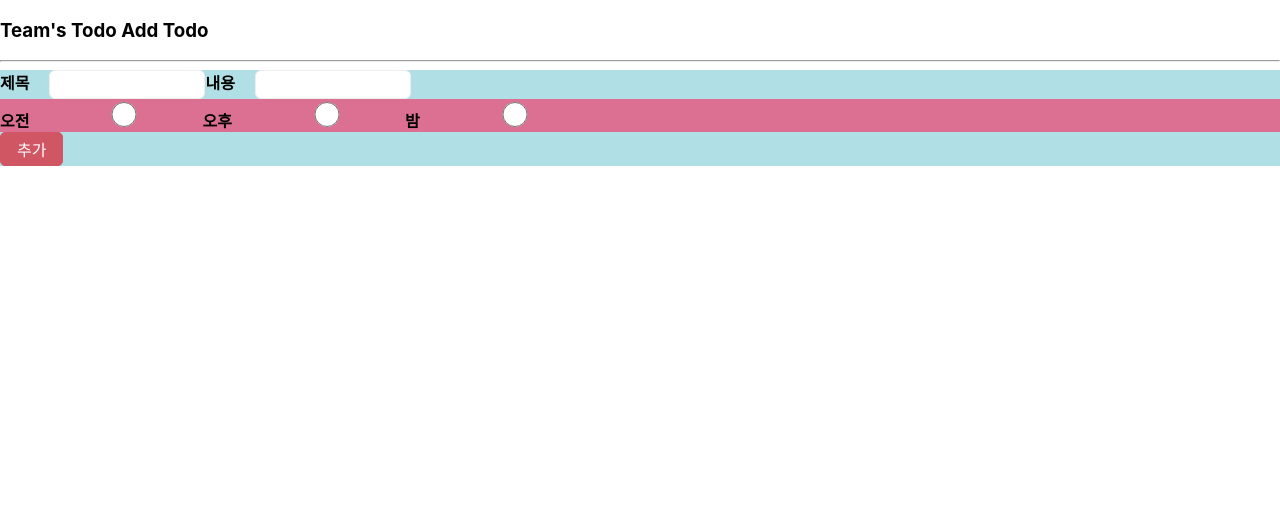
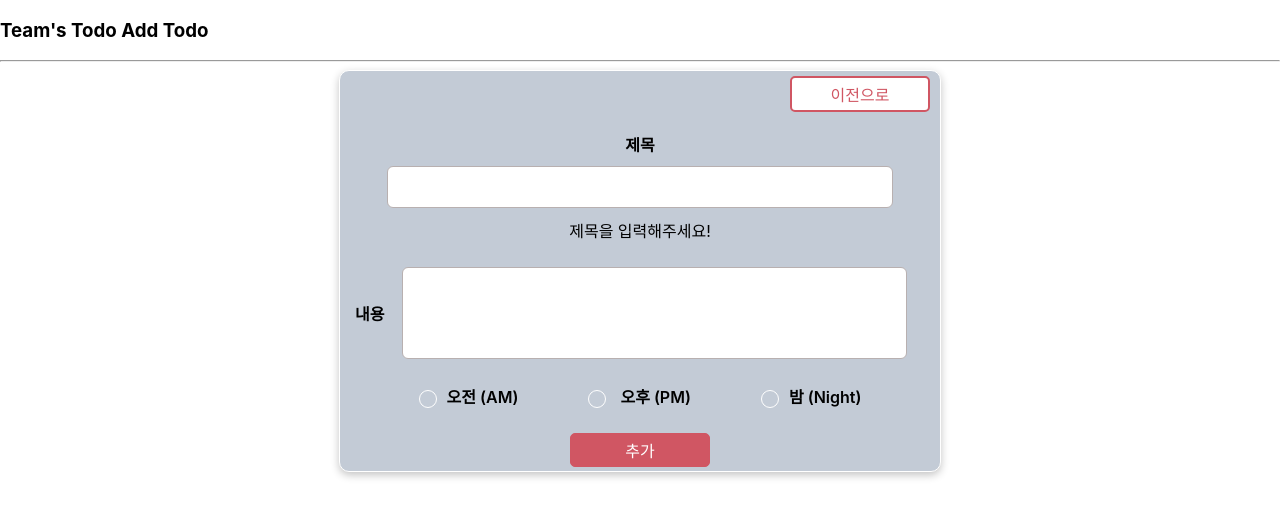
Before and after one commit to dkaodkaork/Team-Todo-HW, a React (Create React App) app: page /add in a window 1280 px wide. Shown: the top 516 px of the page. Built offline with nearby package versions, Linux system fonts and the light colour scheme.

Commit message:
style: AddTodoForm CSS 스타일 작업 및 AddTodoPage 컴포넌트 분리

```diff
--- a/package.json
+++ b/package.json
@@ -17,6 +17,7 @@
     "react-uuid": "^2.0.0",
     "redux": "^4.2.0",
     "styled-components": "^5.3.6",
+    "uuid": "^9.0.0",
     "web-vitals": "^2.1.0",
     "yarn": "^1.22.19"
   },
--- a/src/components/add/addTodo/AddTodoForm.jsx
+++ b/src/components/add/addTodo/AddTodoForm.jsx
@@ -1,27 +1,30 @@
 import { useState, useRef } from "react";
-import { useDispatch, useSelector } from "react-redux";
+import { useDispatch } from "react-redux";
+import { useNavigate } from "react-router-dom";
 import axios from "axios";
+import uuid from "react-uuid";
 
 import { addTodo } from "../../../redux/modules/todo";
 import classes from "./AddTodoForm.module.css";
 import Button from "../../elements/Button";
 import useDate from "../../../hooks/useDate";
 
-const AddTodo = () => {
+const AddTodoForm = (props) => {
+  console.log(props.modal.clicked);
+
   const [state, setState] = useState({ title: "", content: "" });
   const [when, setWhen] = useState({ checked: false, value: "" });
-  const date = useDate();
-  // const [todo, setTodo] = useState("");
 
   const dispatch = useDispatch();
+  const navigate = useNavigate();
+
+  const date = useDate();
 
   const titleInput = useRef();
   const radioInput1 = useRef();
   const radioInput2 = useRef();
   const radioInput3 = useRef();
 
-  const todoList = useSelector((state) => state.todo.todos);
-  console.log(todoList);
   const eventHander = (e) => {
     const id = e.target.id;
     const value = e.target.value;
@@ -38,14 +41,22 @@ const AddTodo = () => {
     event.preventDefault();
 
     const newTodo = {
+      id: uuid(),
       title: state.title,
       content: state.content,
       progress: "plan",
       when: when.value,
-      date: date,
+      createDate: date,
     };
-    if (state.title && state.content !== "" && when !== "") {
-      await axios.post("http://localhost:3001/posts", newTodo);
+    if (state.title === "") {
+      alert("제목을 입력해주세요");
+    } else if (state.content === "") {
+      alert("내용을 입력해주세요");
+    } else if (when.value === "") {
+      alert("언제할지 선택해주세요");
+    }
+    if (state.title && state.content !== "" && when.value !== "") {
+      await axios.post("http://localhost:3001/todos", newTodo);
       dispatch(addTodo(newTodo));
       setState({ title: "", content: "" });
       setWhen({ checked: false, when: "" });
@@ -53,28 +64,51 @@ const AddTodo = () => {
       radioInput2.current.checked = false;
       radioInput3.current.checked = false;
       titleInput.current.focus();
+      props.modal.clicked = true;
     }
   };
-
   return (
     <div>
-      <h3>Team's Todo Add Todo</h3>
-      <hr />
-      <div className={classes.formContainer}>
+      <div className={classes.addTodoContainer}>
+        <Button
+          className={classes.addTodoGobackbtn}
+          onClick={() => navigate("/")}
+        >
+          이전으로
+        </Button>
         <form className={classes.formContainer}>
-          <label htmlFor="title">제목</label>
-          {/* 제목입력 */}
-          <input
+          <div className={classes.inputTitleDiv}>
+            <label style={{}} htmlFor="title">
+              제목
+            </label>
+            <textarea
+              maxLength={30}
               id="title"
               value={state.title}
               onChange={eventHander}
               ref={titleInput}
+              className={classes.inputTitle}
+              type="textArea"
+              required
             />
-          <label htmlFor="content">내용</label>
-          {/* 내용입력 */}
-          <input id="content" value={state.content} onChange={eventHander} />
-          <div className={classes.whenSelect}>
-            <label htmlFor="morning">오전</label>
+            <div>제목을 입력해주세요!</div>
+          </div>
+          <div className={classes.inputContentDiv}>
+            <label style={{}} htmlFor="content">
+              내용
+            </label>
+            <textarea
+              maxLength={50}
+              id="content"
+              value={state.content}
+              onChange={eventHander}
+              className={classes.inputContent}
+              required
+            />
+          </div>
+
+          <div className={classes.inputWhenSelect}>
+            <label className={classes.inputWhenMorning}>
               <input
                 id="morning"
                 type="radio"
@@ -83,7 +117,10 @@ const AddTodo = () => {
                 onChange={whenStateChangeHandler}
                 ref={radioInput1}
               />
-            <label htmlFor="afternoon">오후</label>
+              <span>오전 (AM)</span>
+            </label>
+
+            <label className={classes.inputWhenAfternoon}>
               <input
                 id="afternoon"
                 type="radio"
@@ -92,7 +129,10 @@ const AddTodo = () => {
                 onChange={whenStateChangeHandler}
                 ref={radioInput2}
               />
-            <label htmlFor="evening">밤</label>
+              <span> 오후 (PM)</span>
+            </label>
+
+            <label className={classes.inputWhenEvening}>
               <input
                 id="evening"
                 type="radio"
@@ -101,12 +141,16 @@ const AddTodo = () => {
                 onChange={whenStateChangeHandler}
                 ref={radioInput3}
               />
+              <span>밤 (Night)</span>
+            </label>
           </div>
-          <Button onClick={addTodoHandler}>추가</Button>
         </form>
+        <Button className={classes.addTodoBtn} onClick={addTodoHandler}>
+          추가
+        </Button>
       </div>
     </div>
   );
 };
 
-export default AddTodo;
+export default AddTodoForm;
--- a/src/components/add/addTodo/AddTodoForm.module.css
+++ b/src/components/add/addTodo/AddTodoForm.module.css
@@ -1,6 +1,88 @@
+.addTodoContainer {
+  width: 600px;
+  height: 400px;
+  border: 1px solid white;
+  border-radius: 10px;
+  display: flex;
+  flex-direction: column;
+  margin: 0 auto;
+  background-color: #c3cbd6;
+  box-shadow: rgba(0, 0, 0, 0.24) 0px 3px 8px;
+}
+.addTodoGobackbtn {
+  margin: 5px 75%;
+  height: 40px;
+  width: 140px;
+  border: 2px solid #d05663 !important;
+  background-color: white !important;
+  color: #d05663 !important;
+}
+.addTodoGobackbtn:hover,
+.addTodoGobackbtn:active {
+  background: #d05663 !important;
+  border-color: #9aa1aa !important;
+  color: white !important;
+}
 .formContainer {
-  background-color: powderblue;
+  display: flex;
+  flex-direction: column;
+  /* margin: 0 auto; */
+  gap: 15px;
+  padding: 15px;
 }
-.whenSelect {
+.inputTitleDiv {
+  display: flex;
+  flex-direction: column;
+  align-items: center;
+}
+.inputTitle {
+  width: 83%;
+  height: 40px;
+  margin: 10px auto;
+  resize: none;
+  line-height: 40px;
+  border-color: rgb(184, 176, 176);
+  padding: 0 15px;
+}
+.inputContentDiv {
+  display: flex;
+  align-items: center;
+}
+.inputContent {
+  width: 83%;
+  height: 50px;
+  margin: 10px auto;
+  resize: none;
+  padding: 5% 15px 2% 15px;
+  border-color: rgb(184, 176, 176);
+}
+.inputWhenSelect {
+  /* display: flex;
+  height: 20px;
   background-color: palevioletred;
+  margin: 10px auto; */
+  display: flex;
+  gap: 70px;
+  margin: 0 auto;
 }
+[type="radio"] {
+  vertical-align: middle;
+  appearance: none;
+  border: 1.5px solid white;
+  border-radius: 10px;
+  width: 18px;
+  height: 18px;
+  margin: 0 10px 0 0;
+}
+[type="radio"]:checked {
+  background-color: #d05663;
+}
+.addTodoBtn {
+  height: 40px;
+  width: 140px;
+  margin: 10px auto;
+}
+.addTodoBtn:hover,
+.addTodoBtn:active {
+  background: #be4c57 !important;
+}
--- /dev/null
+++ b/src/components/add/addTodo/AddTodoModal.jsx
@@ -0,0 +1,25 @@
+import { useNavigate } from "react-router-dom";
+import classes from "./AddTodoModal.module.css";
+import Button from "../../elements/Button";
+
+const AddTodoModal = (props) => {
+  const navigate = useNavigate();
+  return (
+    <div className={classes.todoModal}>
+      <div className={classes.modalContent}>
+        <div>추가되었습니다 !</div>
+        <Button
+          className="modalCheckBtn"
+          onClick={() => {
+            props.modal.clicked = false;
+            navigate("/");
+          }}
+        >
+          확인
+        </Button>
+      </div>
+    </div>
+  );
+};
+
+export default AddTodoModal;
--- /dev/null
+++ b/src/components/add/addTodo/AddTodoModal.module.css
@@ -0,0 +1,30 @@
+.todoModal {
+  position: absolute;
+  top: 0;
+  left: 0;
+  width: 100%;
+  height: 100%;
+  background-color: rgba(0, 0, 0, 0.4);
+}
+.modalContent {
+  position: fixed;
+  top: 50%;
+  left: 50%;
+  transform: translate(-50%, -50%);
+  background-color: white;
+  border: 2px solid #fff;
+  border-radius: 12px;
+  padding: 15px 90px 20px 90px;
+  width: 15%;
+  box-shadow: rgba(0, 0, 0, 0.35) 0px 5px 15px;
+  text-align: center;
+  display: flex;
+  flex-direction: column;
+  gap: 30px;
+}
+.modalCheckBtn {
+  margin: 0 auto;
+  width: 100px !important;
+  height: 20px !important;
+  padding: 20px !important;
+}
--- a/src/pages/AddTodoPage.jsx
+++ b/src/pages/AddTodoPage.jsx
@@ -1,11 +1,27 @@
 import React from "react";
+import { useState, useRef } from "react";
+
+import { useDispatch, useSelector } from "react-redux";
 
 import AddTodoForm from "../components/add/addTodo/AddTodoForm";
+import AddTodoModal from "../components/add/addTodo/AddTodoModal";
+import Button from "../components/elements/Button";
 
 const AddTodoPage = () => {
+  const [modal, setModal] = useState({ clicked: false });
+
+  const todoList = useSelector((state) => state.todo.todos);
+  console.log(todoList);
+
   return (
     <div>
-      <AddTodoForm />
+      <h3>Team's Todo Add Todo</h3>
+      <hr />
+      <div>
+        <AddTodoForm modal={modal} />
+      </div>
+      {console.log(modal.clicked)}
+      {modal.clicked ? <AddTodoModal modal={modal} /> : null}
     </div>
   );
 };
```
Also changed, not shown: 1 other file (tests, documents, lock files or other folders). Lines whose indentation alone changed are shown as unchanged.
